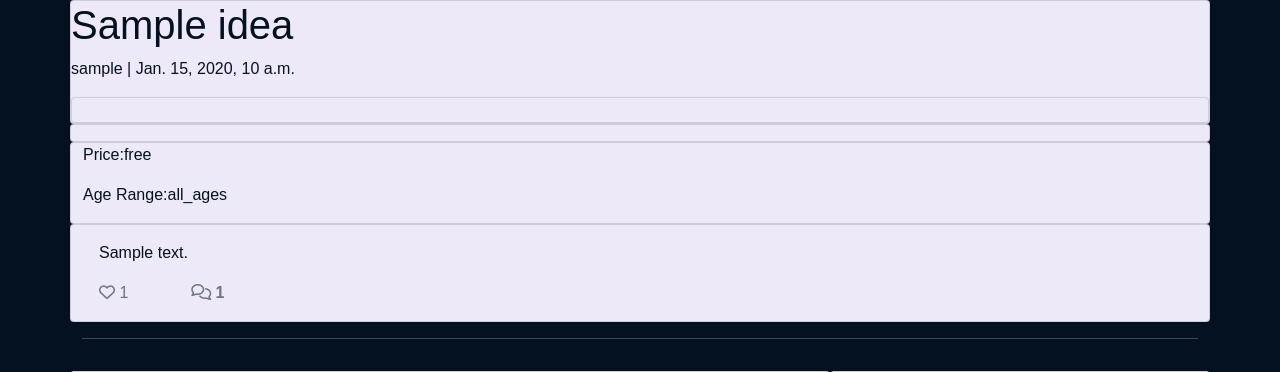
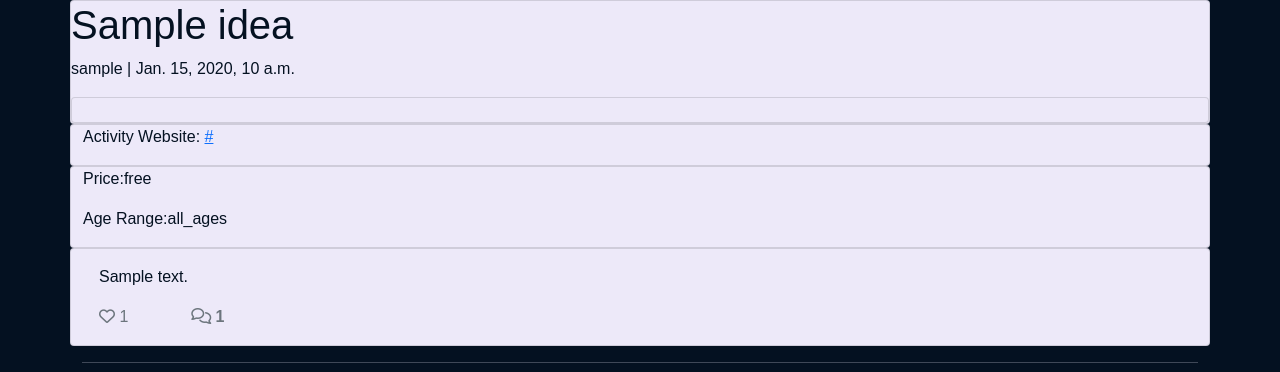
Before and after one commit to 0oSaraho0/pp4-kids-activity-site, a Django app: a page that uses ideas/templates/ideas/ideas_detail.html in a window 1280 px wide. Shown: the part 104-476 px from the top of the page. Run offline with Django 3.2, Linux system fonts and the light colour scheme; tables that the repository leaves empty hold one stand-in row (values such as "Sample post"); some libraries are stand-ins or nearby versions; some web fonts are replaced.

Commit message:
update web link hef to show on front end

```diff
--- a/ideas/templates/ideas/ideas_detail.html
+++ b/ideas/templates/ideas/ideas_detail.html
@@ -51,9 +51,10 @@
         <div class="col card mb4 mt3">
             <div class="row">
                 <div class="col-md-12">
-                    <p>
-                        <a href="{{ idea.activity_website.url }}" target="_blank" rel="noopener"
-                            aria-label="Please visit the website linked to {{idea.activity_name}} (opens in a new window)"></a>
+                    <p> Activity Website:
+                        <a href="{{ idea.activity_website }}" target="_blank" rel="noopener"
+                            aria-label="Please visit the website linked to {{idea.activity_name}} (opens in a new window)">
+                            {{ idea.activity_website }}</a>
                     </p>
                 </div>
             </div>
```
